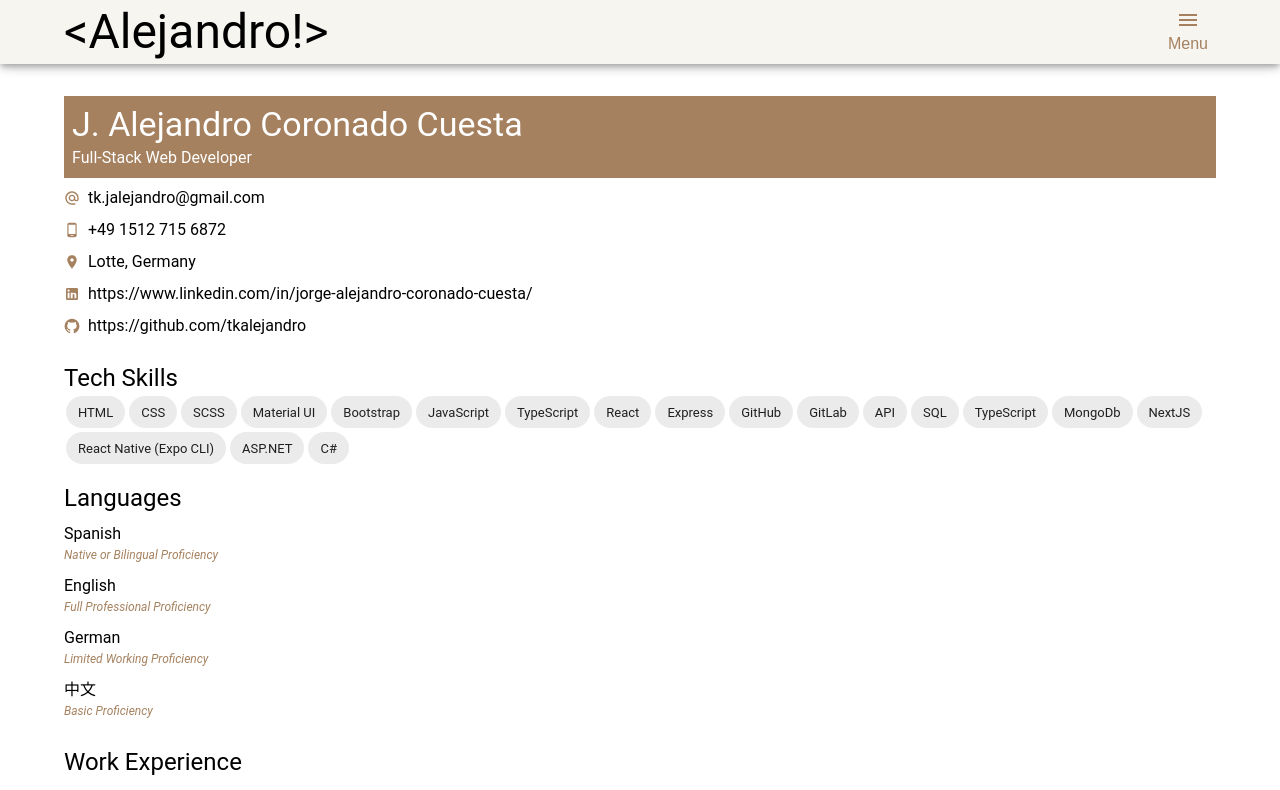
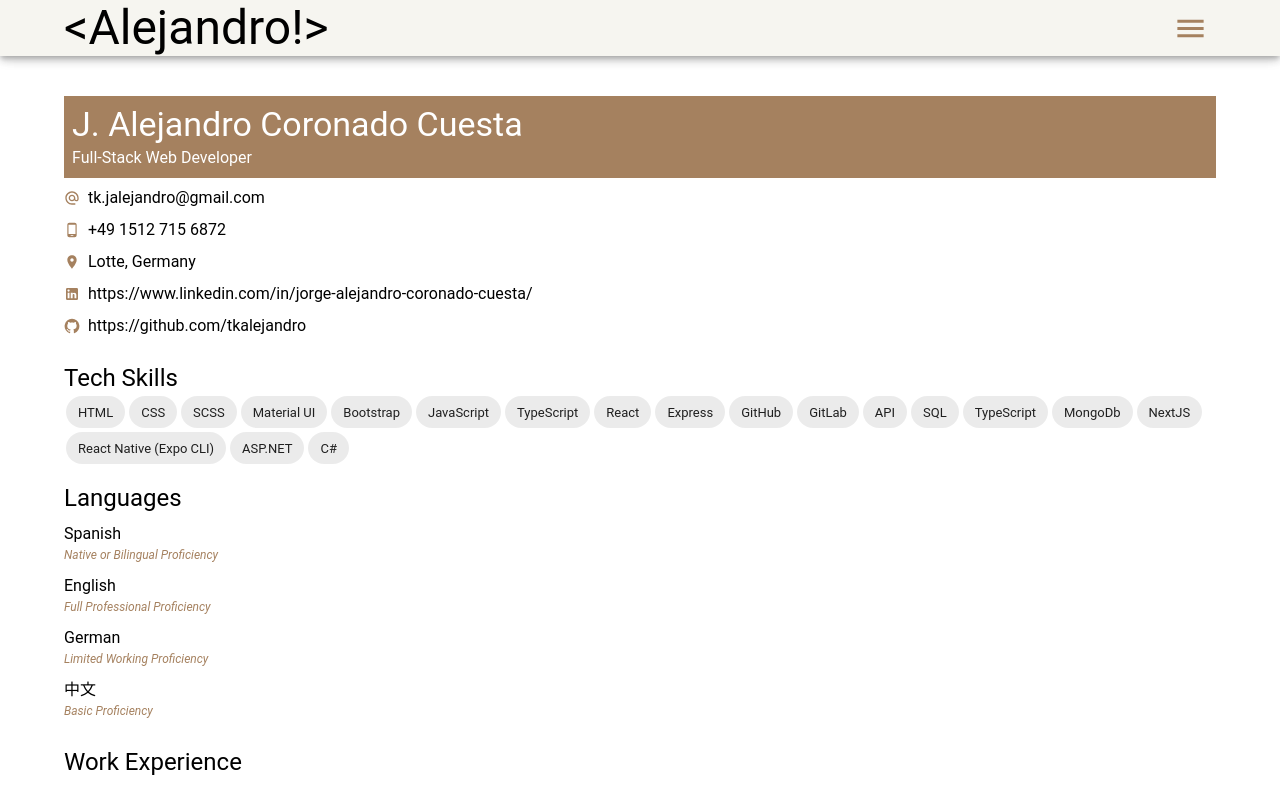
Before and after one commit to tkalejandro/modern-portfolio, a Next.js app: page /resume in a window 1280 px wide. Shown: the top 790 px of the page. Built offline with nearby package versions, Linux system fonts and the light colour scheme.

Commit message:
styling improvements overall.

```diff
--- a/src/layout/Layout.tsx
+++ b/src/layout/Layout.tsx
@@ -1,4 +1,4 @@
-import { Container, Hidden, useMediaQuery, useTheme } from '@mui/material'
+import { Box, Container, Hidden, useMediaQuery, useTheme } from '@mui/material'
 import React, { FC, useEffect } from 'react'
 import { Footer, Header } from './components'
 
@@ -32,8 +32,8 @@ const Layout = ({ children, setThemeMode, turnOffLayoutStandard, noFooter = fals
             <Hidden mdUp>
                 <Header bottomNavigation={isSmall} setThemeMode={setThemeMode} />
             </Hidden>
-            <Container
-                maxWidth={false}
+            <Box
+                //maxWidth={false}
                 sx={{
                     color: theme.palette.mode === 'dark' ? 'white' : null,
                     background: theme.palette.background.paper,
@@ -41,7 +41,7 @@ const Layout = ({ children, setThemeMode, turnOffLayoutStandard, noFooter = fals
                     padding: turnOffLayoutStandard ? "0 !important" : ""
                 }}>
                 <main>{children}</main>
-            </Container>
+            </Box>
             {
                 !noFooter && <Footer />
             }
--- a/src/layout/components/Navigation/components/SideNavigation/SideNavigation.tsx
+++ b/src/layout/components/Navigation/components/SideNavigation/SideNavigation.tsx
@@ -1,4 +1,4 @@
-import { Drawer, IconButton, Typography } from '@mui/material'
+import { Divider, Drawer, IconButton, Typography, useTheme } from '@mui/material'
 import { Box, Container } from '@mui/system'
 import LightModeIcon from '@mui/icons-material/LightMode';
 import DarkModeIcon from '@mui/icons-material/DarkMode';
@@ -11,7 +11,7 @@ import { useState } from 'react';
 interface SideNavigationProps {
     bottomNavigation?: boolean
     tabs: Tabs[]
-    setThemeMode: (value : string) => void
+    setThemeMode: (value: string) => void
 }
 
 /**
@@ -26,9 +26,13 @@ const SideNavigation = ({ bottomNavigation, tabs, setThemeMode }: SideNavigation
         setSideMenuOpen(!sideMenuOpen)
     }
 
-    const changeTheme = (value : string) => {
+    const theme = useTheme()
+
+    const changeTheme = (value: string) => {
         setThemeMode(value)
     }
+
+
     return (
         <>
             <IconButton
@@ -41,38 +45,43 @@ const SideNavigation = ({ bottomNavigation, tabs, setThemeMode }: SideNavigation
                     justifyContent: 'center',
                     alignItems: 'center'
                 }}>
-                <MenuIcon />
-                <Typography variant={bottomNavigation ? 'caption' : 'body1'}>Menu</Typography>
+                    <MenuIcon  fontSize={bottomNavigation ? undefined : 'large'}/>
+                {
+                    bottomNavigation &&  <Typography variant={'caption'}>Menu</Typography>
+                }
+
+
             </IconButton>
             <Drawer
                 anchor={'right'}
                 open={sideMenuOpen}
                 onClose={toggleMenu}
             >
-                <Box sx={{ p: 2, minWidth: bottomNavigation ? '200px' : '300px' }}>
-                    <Typography variant="h5">Menu</Typography>
+                <Box sx={{ my:1, p: 2, minWidth: bottomNavigation ? '200px' : '300px' }}>
+                    <Typography variant="subtitle1">Menu</Typography>
                     <Box >
                         {
                             tabs.map(tab => {
                                 return (
                                     <Link key={tab.name} href={tab.routePath}>
-                                        <Box>
-                                            <Box component="span">{tab.icon}</Box>
-                                            <Typography component="span">{tab.name}</Typography>
+                                        <Box sx={{display: 'flex', alignItems: 'center',}}>
+                                            <Box mr={1} sx={{}} component="span">{tab.icon}</Box>
+                                            <Typography variant="body2" component="span">{tab.name}</Typography>
                                         </Box>
                                     </Link>
                                 )
                             })
                         }
                     </Box>
-                    <Box>
-                    <Typography variant="h6">Menu</Typography>
-                    <IconButton onClick={() => changeTheme('light')}>
-                    <LightModeIcon />
-                    </IconButton>
-                    <IconButton onClick={() => changeTheme('dark')}>
-                        <DarkModeIcon />
-                    </IconButton>
+                    <Box my={1}>
+                        <Divider />
+                        <Typography variant="subtitle1">Theme</Typography>
+                        <IconButton onClick={() => changeTheme('light')}>
+                            <LightModeIcon color={theme.palette.mode === 'light' ? 'secondary' : undefined} />
+                        </IconButton>
+                        <IconButton onClick={() => changeTheme('dark')}>
+                            <DarkModeIcon color={theme.palette.mode === 'dark' ? 'primary' :undefined} />
+                        </IconButton>
 
 
                     </Box>
--- a/src/modules/ProjectsPage/ProjectsPage.tsx
+++ b/src/modules/ProjectsPage/ProjectsPage.tsx
@@ -1,22 +1,25 @@
 import { useMediaQuery, useTheme } from '@mui/material';
 import { Projects } from './components';
 import Layout from '../../layout/Layout';
+import { Container } from '@mui/system';
 
 interface ProjectsPageProps {
-    setThemeMode: (value : string) => void
+    setThemeMode: (value: string) => void
 }
 /**
  * My project that I have done.
  * @returns List of all projects!
  */
-const ProjectsPage = ({setThemeMode} : ProjectsPageProps) => {
+const ProjectsPage = ({ setThemeMode }: ProjectsPageProps) => {
 
     const theme = useTheme()
     const isSmall = useMediaQuery(theme.breakpoints.down('sm'))
 
     return (
         <Layout setThemeMode={setThemeMode}>
-            <Projects />
+            <Container>
+                <Projects />
+            </Container>
         </Layout>
     );
 };
```
